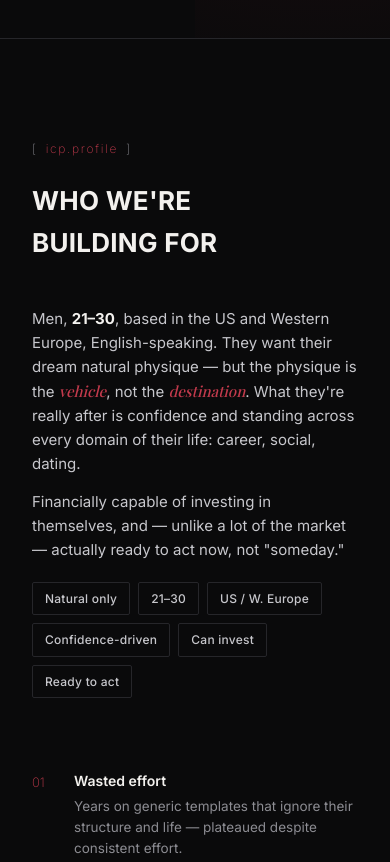
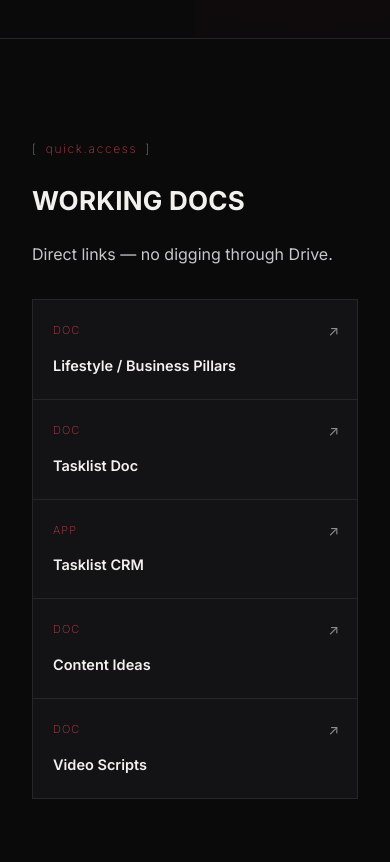
Before and after one commit to bosekg/natural-code, a website: page index.html in a window 390 px wide. Shown: the part 640-1502 px from the top of the page. Drawn offline with nearby package versions, Linux system fonts and the light colour scheme; a web font is replaced by a local one.

Commit message:
Add files via upload

```diff
--- a/index.html
+++ b/index.html
@@ -40,6 +40,20 @@
 
   a{color:inherit;}
   img{max-width:100%;display:block;}
+
+  .ql-grid{display:grid; grid-template-columns:repeat(3,1fr); gap:1px; background:var(--line); border:1px solid var(--line); margin-top:32px;}
+  .ql-card{
+    background:var(--panel); padding:22px 20px; text-decoration:none; display:flex; flex-direction:column;
+    gap:14px; transition:background .2s ease, border-color .2s ease; position:relative;
+  }
+  .ql-card:hover{background:var(--panel-2);}
+  .ql-card:hover .ql-arrow{color:var(--bordeaux-light); transform:translate(2px,-2px);}
+  .ql-n{font-family:var(--font-body); font-weight:200; font-size:11px; letter-spacing:.1em; text-transform:uppercase; color:var(--bordeaux-light);}
+  .ql-card h5{font-size:14.5px; font-weight:600; color:var(--white);}
+  .ql-arrow{
+    position:absolute; top:20px; right:18px; font-size:14px; color:var(--grey);
+    transition:color .2s ease, transform .2s ease;
+  }
 
   .wrap{max-width:var(--max); margin:0 auto; padding:0 32px;}
   section{padding:96px 0; border-bottom:1px solid var(--line);}
@@ -246,8 +260,10 @@
   .p-tier{font-size:11px; font-weight:200; letter-spacing:.1em; text-transform:uppercase; color:var(--grey);}
   .price-card.featured .p-tier{color:var(--bordeaux-light);}
   .price-card h3{font-size:19px; font-weight:700; color:var(--white); margin:8px 0 14px;}
-  .p-amount{font-size:34px; font-weight:800; color:var(--white); margin-bottom:20px; letter-spacing:-0.01em;}
+  .p-amount{font-size:34px; font-weight:800; color:var(--white); margin-bottom:6px; letter-spacing:-0.01em;}
   .p-amount span{font-size:13px; font-weight:400; color:var(--grey); margin-left:4px;}
+  .p-split{font-size:12px; color:var(--grey-light); margin-bottom:6px;}
+  .p-eur{font-size:12px; color:var(--blue-mist); font-weight:500; margin-bottom:20px; padding-bottom:20px; border-bottom:1px solid var(--line);}
   .price-card ul{list-style:none; display:flex; flex-direction:column; gap:11px;}
   .price-card li{font-size:13px; color:var(--grey-light); line-height:1.5; padding-left:16px; position:relative;}
   .price-card li::before{content:"—"; position:absolute; left:0; color:var(--bordeaux-light);}
@@ -259,7 +275,7 @@
   [data-reveal].in{opacity:1; transform:translateY(0);}
 
   @media (max-width:860px){
-    .icp-grid, .type-specimens, .social-grid, .phase-track, .pricing-grid{grid-template-columns:1fr;}
+    .icp-grid, .type-specimens, .social-grid, .phase-track, .pricing-grid, .ql-grid{grid-template-columns:1fr;}
     .price-card.featured{transform:none;}
     .swatch-row{grid-template-columns:repeat(3,1fr);}
     .voice-bar{grid-template-columns:repeat(2,1fr);}
@@ -282,6 +298,41 @@
     </div>
   </div>
 </div>
+
+<section data-reveal>
+  <div class="wrap">
+    <span class="eyebrow"><span class="tick">[</span> quick.access <span class="tick">]</span></span>
+    <h2 class="title-lg">Working docs</h2>
+    <p class="lede">Direct links — no digging through Drive.</p>
+    <div class="ql-grid">
+      <a class="ql-card" href="https://docs.google.com/document/d/1WYsVcJPzCftpvUayr7fMarx0FFVXcd7PMoZd5fIUcWo/edit?usp=drive_link" target="_blank" rel="noopener">
+        <span class="ql-n">doc</span>
+        <h5>Lifestyle / Business Pillars</h5>
+        <span class="ql-arrow">↗</span>
+      </a>
+      <a class="ql-card" href="https://docs.google.com/document/d/106OUchxz4f8xoewfS4-XwGo-MEHMD_Fq85OkLPAGsig/edit?usp=sharing" target="_blank" rel="noopener">
+        <span class="ql-n">doc</span>
+        <h5>Tasklist Doc</h5>
+        <span class="ql-arrow">↗</span>
+      </a>
+      <a class="ql-card" href="https://natural-code-tasklist.vercel.app/" target="_blank" rel="noopener">
+        <span class="ql-n">app</span>
+        <h5>Tasklist CRM</h5>
+        <span class="ql-arrow">↗</span>
+      </a>
+      <a class="ql-card" href="https://docs.google.com/document/d/10XctZikhLEWWZCBwZXvfOBmtGy9gTAnrwuvxJ0CdMks/edit?usp=drive_link" target="_blank" rel="noopener">
+        <span class="ql-n">doc</span>
+        <h5>Content Ideas</h5>
+        <span class="ql-arrow">↗</span>
+      </a>
+      <a class="ql-card" href="https://docs.google.com/document/d/1w6L5WIbxkE1DFB2SUrBNa-oLDVMtus99qQ5d21tUImo/edit?usp=drive_link" target="_blank" rel="noopener">
+        <span class="ql-n">doc</span>
+        <h5>Video Scripts</h5>
+        <span class="ql-arrow">↗</span>
+      </a>
+    </div>
+  </div>
+</section>
 
 <section data-reveal>
   <div class="wrap">
@@ -450,13 +501,15 @@
   <div class="wrap">
     <span class="eyebrow"><span class="tick">[</span> offers.ladder <span class="tick">]</span></span>
     <h2 class="title-lg">Natural Crew — pricing tiers</h2>
-    <p class="lede">Three tiers, deliberate gaps. Foundation is thin on purpose — it reads as DIY-with-a-coach-nearby, not real coaching. The bigger jump at the top makes Advanced look like the sane middle choice. <strong style="color:var(--white)">Leading with Advanced</strong> — it's the tier the whole ladder is built to sell.</p>
+    <p class="lede">4-month commitment, no monthly option — 50% charged at signup, 50% at month 2. Foundation is thin on purpose — it reads as DIY-with-a-coach-nearby, not real coaching. The bigger jump at the top makes Advanced look like the sane middle choice. <strong style="color:var(--white)">Leading with Advanced</strong> — it's the tier the whole ladder is built to sell. Priced in USD for the primary market, EUR shown alongside for Western EU buyers.</p>
 
     <div class="pricing-grid">
       <div class="price-card">
         <span class="p-tier">Natural Crew</span>
         <h3>Foundation</h3>
-        <div class="p-amount">99<span>€/mo</span></div>
+        <div class="p-amount">$427<span>total · 4mo</span></div>
+        <div class="p-split">$213.50 now + $213.50 at month 2</div>
+        <div class="p-eur">≈ €375 total</div>
         <ul>
           <li>Training plan</li>
           <li>Nutrition — suggestions only, not a structured plan</li>
@@ -468,7 +521,9 @@
         <span class="p-badge">Most chosen · lead offer</span>
         <span class="p-tier">Natural Crew</span>
         <h3>Advanced</h3>
-        <div class="p-amount">147<span>€/mo</span></div>
+        <div class="p-amount">$647<span>total · 4mo</span></div>
+        <div class="p-split">$323.50 now + $323.50 at month 2</div>
+        <div class="p-eur">≈ €567 total</div>
         <ul>
           <li>Training plan</li>
           <li>Full nutritional plan</li>
@@ -479,7 +534,9 @@
       <div class="price-card">
         <span class="p-tier">Natural Crew</span>
         <h3>Elite</h3>
-        <div class="p-amount">247<span>€/mo</span></div>
+        <div class="p-amount">$997<span>total · 4mo</span></div>
+        <div class="p-split">$498.50 now + $498.50 at month 2</div>
+        <div class="p-eur">≈ €875 total</div>
         <ul>
           <li>Training plan</li>
           <li>Full nutritional plan</li>
@@ -489,6 +546,7 @@
       </div>
     </div>
     <p class="voice-note" style="margin-top:24px;">Elite's access line is intentionally bounded — "24/7, multiple calls" was the original phrasing but that's an operational risk for a solo coach. This version keeps the premium feel without the burnout/broken-promise trap.</p>
+    <p class="voice-note" style="margin-top:10px;">EU/UK buyers get a mandatory 14-day cooling-off disclosure (EU Directive 2011/83/EU + UK Consumer Contracts Regulations 2013) — applies to the first charge regardless of the 4-month term. US buyers fall outside both regimes. EUR figures above are approximate at current exchange rate, not the contractual charge amount.</p>
   </div>
 </section>
 
@@ -513,7 +571,7 @@
     <h2 class="title-lg">Open items</h2>
     <div class="ops-list">
       <div class="ops-row"><span class="ops-status locked">Locked</span><div><h5>Naming — Natural Code / Natural Crew</h5><p>Unchanged. Same offering, same philosophy, English market or not.</p></div></div>
-      <div class="ops-row"><span class="ops-status locked">Locked</span><div><h5>Pricing — Natural Crew 3-tier ladder</h5><p>Foundation 99€ / Advanced 147€ / Elite 247€. Advanced leads as the primary offer.</p></div></div>
+      <div class="ops-row"><span class="ops-status locked">Locked</span><div><h5>Pricing — Natural Crew, 4-month term</h5><p>Foundation $427 / Advanced $647 / Elite $997, 50% at signup + 50% at month 2. Advanced leads as the primary offer.</p></div></div>
       <div class="ops-row"><span class="ops-status locked">Locked</span><div><h5>Lifestyle/business pillars</h5><p>Confirmed by David — four pillars defined and live in the positioning section above.</p></div></div>
       <div class="ops-row"><span class="ops-status open">Open</span><div><h5>Call scripts</h5><p>First call + 24hr second-call decision script — not started.</p></div></div>
       <div class="ops-row"><span class="ops-status open">Open</span><div><h5>Proof assets</h5><p>Which transformations/testimonials are cleared for the public-facing English site.</p></div></div>
```
